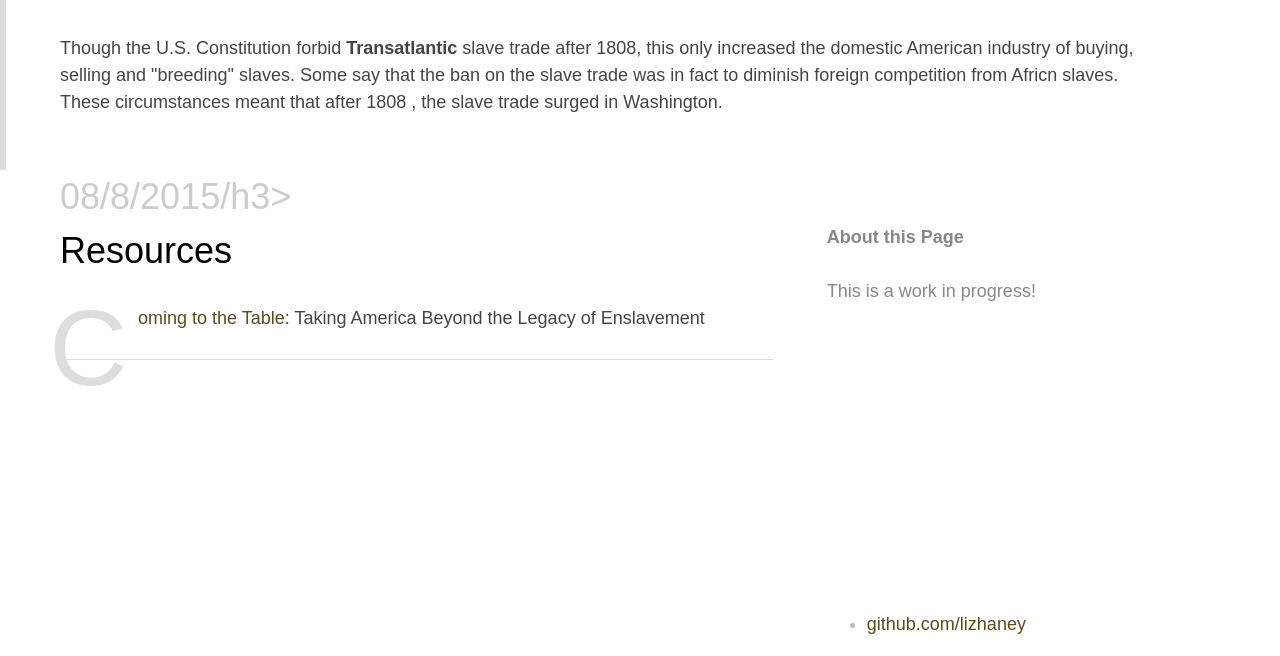
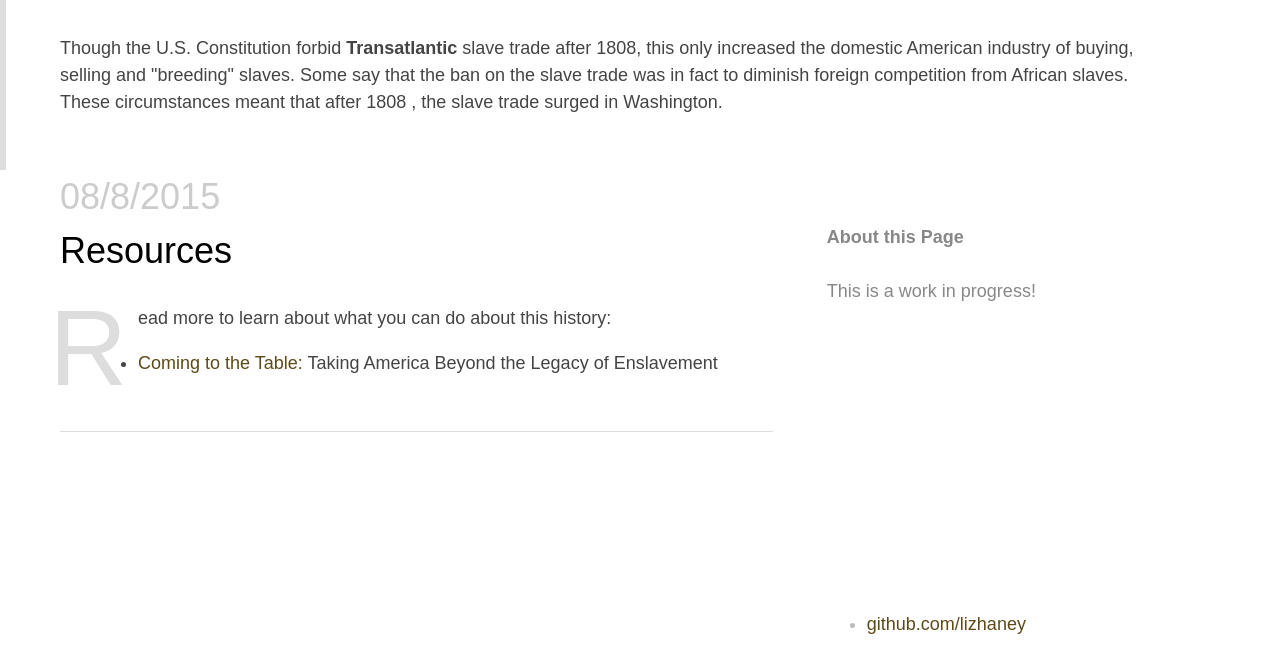
Before and after one commit to lizhaney/dc_slave_markets, a Jekyll site: the page built from index.html, in a window 1280 px wide. Shown: the part 626-1282 px from the top of the page. Built offline with Jekyll 4.4.1, drawn with Linux system fonts in a browser that asks for light colours.

Commit message:
Update index.html

```diff
--- a/index.html
+++ b/index.html
@@ -4,13 +4,14 @@ title: World Heritage
 ---
 <a href="#">Mapping Slave Sites in Washington DC</a></h2>
 			<iframe width='100%' height='400px' frameBorder='0' src='https://a.tiles.mapbox.com/v4/eokillea.n4de1lpd/attribution,zoompan,zoomwheel,geocoder,share.html?access_token=pk.eyJ1IjoiZW9raWxsZWEiLCJhIjoiTjg2ZF9ocyJ9.IgjO_EH9p6koRArma5_skg'></iframe>
-			<p>Though the U.S. Constitution forbid <b>Transatlantic</b> slave trade after 1808, this only increased the domestic American industry of buying, selling and "breeding" slaves. Some say that the ban on the slave trade was in fact to diminish foreign competition from Africn slaves. These circumstances meant that after 1808 , the slave trade surged in Washington.</p>
+			<p>Though the U.S. Constitution forbid <b>Transatlantic</b> slave trade after 1808, this only increased the domestic American industry of buying, selling and "breeding" slaves. Some say that the ban on the slave trade was in fact to diminish foreign competition from African slaves. These circumstances meant that after 1808 , the slave trade surged in Washington.</p>
 </div><div id="main">
 		<article>
-			<h3>08/8/2015/h3>
+			<h3>08/8/2015</h3>
 			<h2><a href="#">Resources</a></h2>
-				<p>
-				<a href="http://comingtothetable.org/">Coming to the Table:</a> Taking America Beyond the Legacy of Enslavement</p>
+				<p>Read more to learn about what you can do about this history:
+				<ul><li><a href="http://comingtothetable.org/">Coming to the Table:</a> Taking America Beyond the Legacy of Enslavement</p></li></ul>
+
 		</article>
 	</div>
 	<aside id="sidebar">
```
